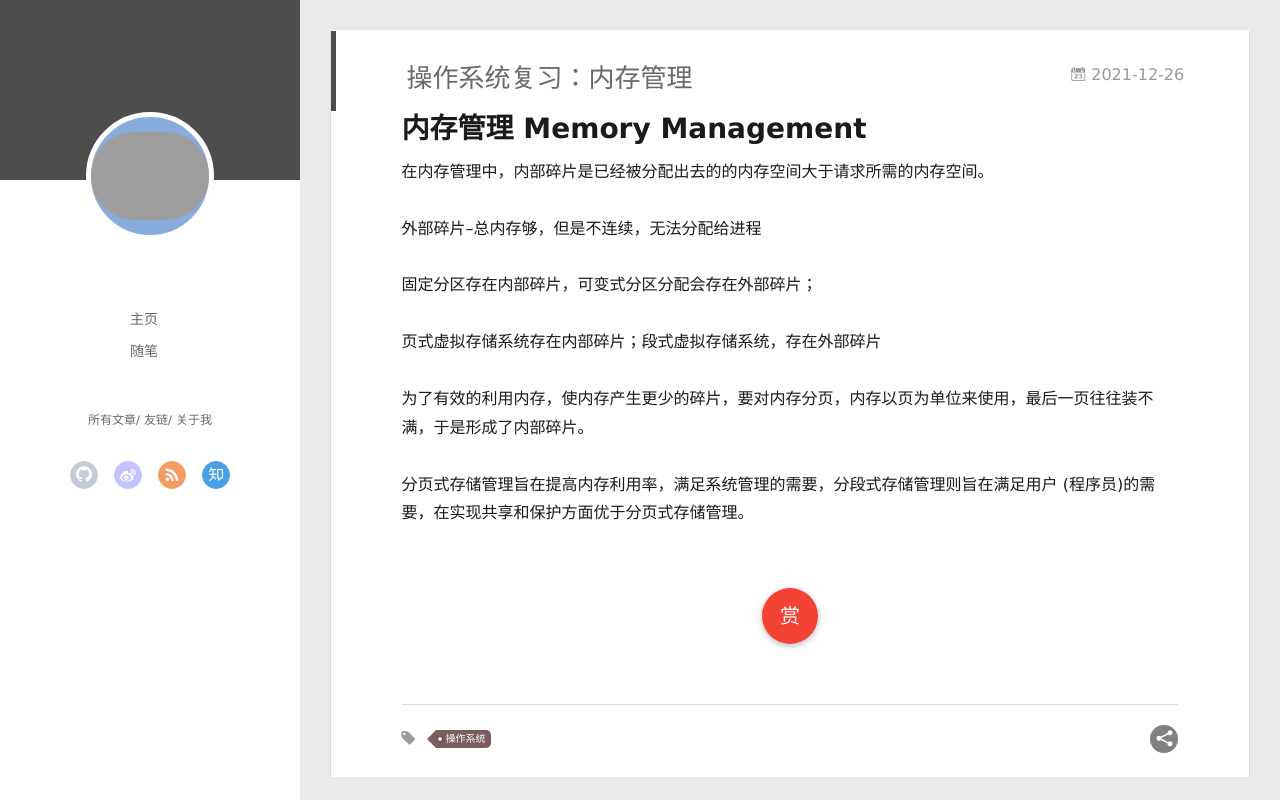
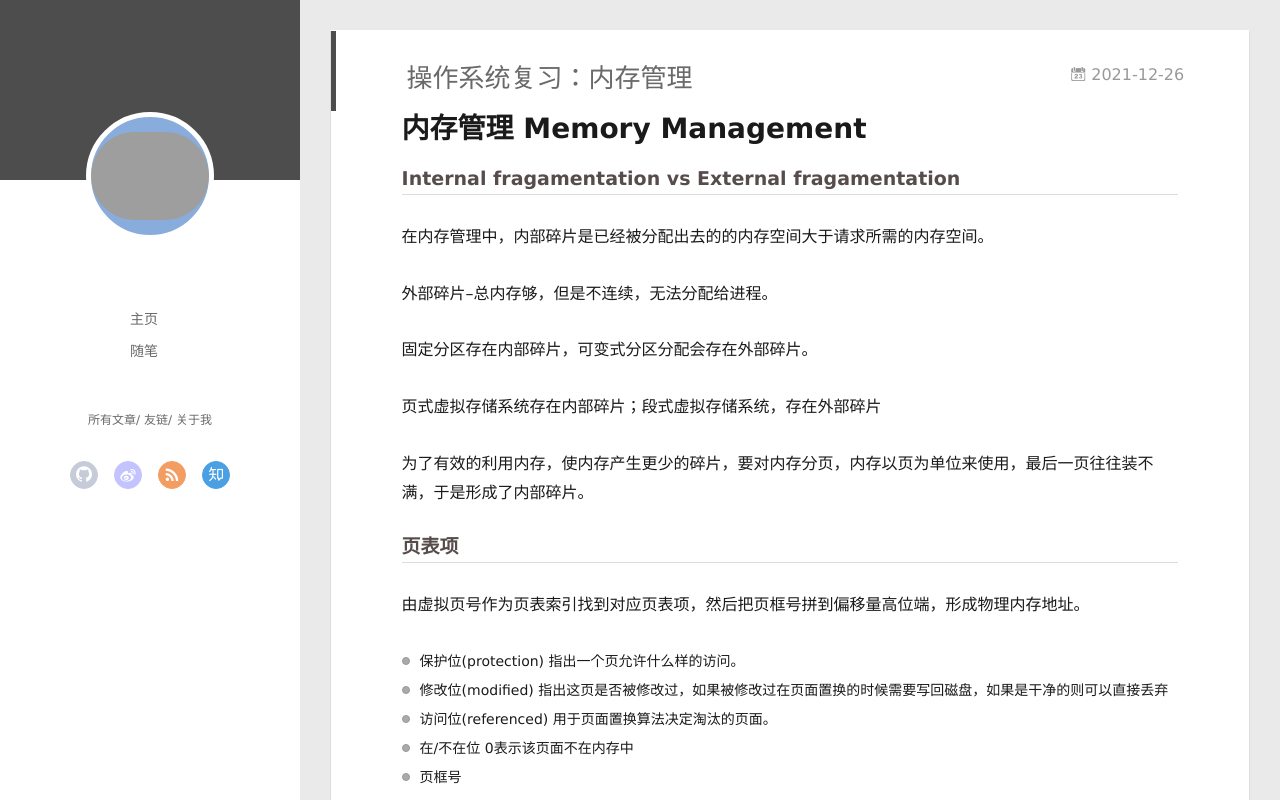
Before and after one commit to hsrain3/hsrain3.github.io, a plain HTML site: page 2021/12/26/操作系统复习：内存管理/index.html in a window 1280 px wide. Drawn offline with Linux system fonts and the light colour scheme; no server answers; grey boxes are pictures that could not be loaded.

Commit message:
Site updated: 2022-01-04 00:24:01

```diff
--- a/2021/12/26/操作系统复习：内存管理/index.html
+++ b/2021/12/26/操作系统复习：内存管理/index.html
@@ -8,15 +8,15 @@
   <link rel="dns-prefetch" href="http://example.com">
   <title>操作系统复习：内存管理 | Hexo</title>
   <meta name="viewport" content="width=device-width, initial-scale=1, maximum-scale=1">
-  <meta name="description" content="内存管理 Memory Management在内存管理中，内部碎片是已经被分配出去的的内存空间大于请求所需的内存空间。   外部碎片–总内存够，但是不连续，无法分配给进程   固定分区存在内部碎片，可变式分区分配会存在外部碎片；   页式虚拟存储系统存在内部碎片；段式虚拟存储系统，存在外部碎片   为了有效的利用内存，使内存产生更少的碎片，要对内存分页，内存以页为单位来使用，最后一页往往装不满，于">
+  <meta name="description" content="内存管理 Memory ManagementInternal fragamentation vs External fragamentation在内存管理中，内部碎片是已经被分配出去的的内存空间大于请求所需的内存空间。   外部碎片–总内存够，但是不连续，无法分配给进程。   固定分区存在内部碎片，可变式分区分配会存在外部碎片。   页式虚拟存储系统存在内部碎片；段式虚拟存储系统，存在外部碎片">
 <meta property="og:type" content="article">
 <meta property="og:title" content="操作系统复习：内存管理">
 <meta property="og:url" content="http://example.com/2021/12/26/%E6%93%8D%E4%BD%9C%E7%B3%BB%E7%BB%9F%E5%A4%8D%E4%B9%A0%EF%BC%9A%E5%86%85%E5%AD%98%E7%AE%A1%E7%90%86/index.html">
 <meta property="og:site_name" content="Hexo">
-<meta property="og:description" content="内存管理 Memory Management在内存管理中，内部碎片是已经被分配出去的的内存空间大于请求所需的内存空间。   外部碎片–总内存够，但是不连续，无法分配给进程   固定分区存在内部碎片，可变式分区分配会存在外部碎片；   页式虚拟存储系统存在内部碎片；段式虚拟存储系统，存在外部碎片   为了有效的利用内存，使内存产生更少的碎片，要对内存分页，内存以页为单位来使用，最后一页往往装不满，于">
+<meta property="og:description" content="内存管理 Memory ManagementInternal fragamentation vs External fragamentation在内存管理中，内部碎片是已经被分配出去的的内存空间大于请求所需的内存空间。   外部碎片–总内存够，但是不连续，无法分配给进程。   固定分区存在内部碎片，可变式分区分配会存在外部碎片。   页式虚拟存储系统存在内部碎片；段式虚拟存储系统，存在外部碎片">
 <meta property="og:locale" content="en_US">
 <meta property="article:published_time" content="2021-12-26T18:02:11.000Z">
-<meta property="article:modified_time" content="2021-12-27T22:20:22.925Z">
+<meta property="article:modified_time" content="2022-01-04T00:23:30.453Z">
 <meta property="article:author" content="John Doe">
 <meta property="article:tag" content="操作系统">
 <meta name="twitter:card" content="summary">
@@ -175,12 +175,20 @@
 
     <div class="article-entry" itemprop="articleBody">
 
-        <h1 id="内存管理-Memory-Management"><a href="#内存管理-Memory-Management" class="headerlink" title="内存管理 Memory Management"></a>内存管理 Memory Management</h1><p>在内存管理中，内部碎片是已经被分配出去的的内存空间大于请求所需的内存空间。</p>
-<p>  外部碎片–总内存够，但是不连续，无法分配给进程</p>
-<p>  固定分区存在内部碎片，可变式分区分配会存在外部碎片；</p>
+        <h1 id="内存管理-Memory-Management"><a href="#内存管理-Memory-Management" class="headerlink" title="内存管理 Memory Management"></a>内存管理 Memory Management</h1><h3 id="Internal-fragamentation-vs-External-fragamentation"><a href="#Internal-fragamentation-vs-External-fragamentation" class="headerlink" title="Internal fragamentation vs External fragamentation"></a>Internal fragamentation vs External fragamentation</h3><p>在内存管理中，内部碎片是已经被分配出去的的内存空间大于请求所需的内存空间。</p>
+<p>  外部碎片–总内存够，但是不连续，无法分配给进程。</p>
+<p>  固定分区存在内部碎片，可变式分区分配会存在外部碎片。</p>
 <p>  页式虚拟存储系统存在内部碎片；段式虚拟存储系统，存在外部碎片</p>
 <p>  为了有效的利用内存，使内存产生更少的碎片，要对内存分页，内存以页为单位来使用，最后一页往往装不满，于是形成了内部碎片。</p>
-<p>  分页式存储管理旨在提高内存利用率，满足系统管理的需要，分段式存储管理则旨在满足用户  (程序员)的需要，在实现共享和保护方面优于分页式存储管理。</p>
+<h3 id="页表项"><a href="#页表项" class="headerlink" title="页表项"></a>页表项</h3><p>由虚拟页号作为页表索引找到对应页表项，然后把页框号拼到偏移量高位端，形成物理内存地址。</p>
+<ul>
+<li>保护位(protection) 指出一个页允许什么样的访问。</li>
+<li>修改位(modified) 指出这页是否被修改过，如果被修改过在页面置换的时候需要写回磁盘，如果是干净的则可以直接丢弃</li>
+<li>访问位(referenced)  用于页面置换算法决定淘汰的页面。</li>
+<li>在/不在位 0表示该页面不在内存中</li>
+<li>页框号</li>
+</ul>
+<h3 id="段页式内存管理"><a href="#段页式内存管理" class="headerlink" title="段页式内存管理"></a>段页式内存管理</h3><p>  分页式存储管理旨在提高内存利用率，满足系统管理的需要，分段式存储管理则旨在满足用户  (程序员)的需要，在实现共享和保护方面优于分页式存储管理。</p>
 
 
 
```
Also changed, not shown: 2021/11/25/C-best-practices/index.html (+4 -4 lines), 2021/12/30/图论复习-最短路径与最小生成树/index.html (+6 -4 lines), index.html (+16 -6 lines).
